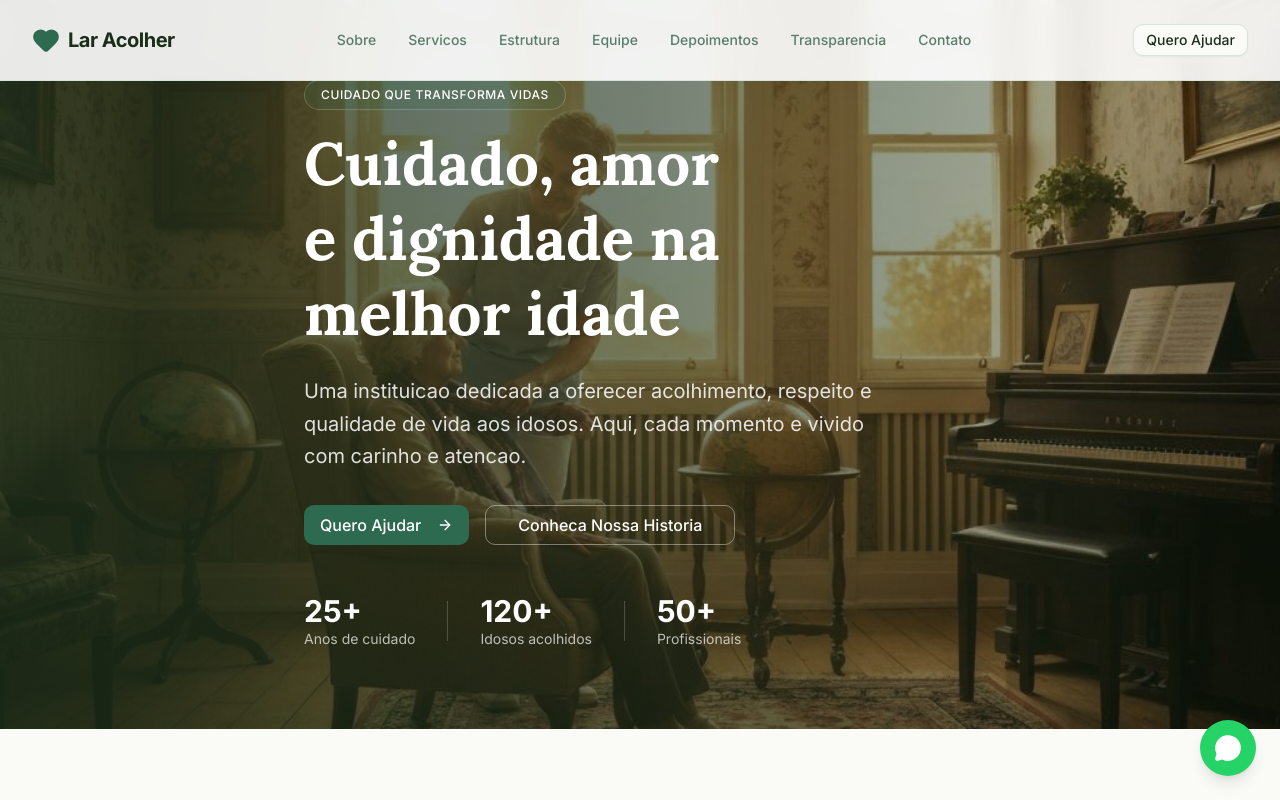
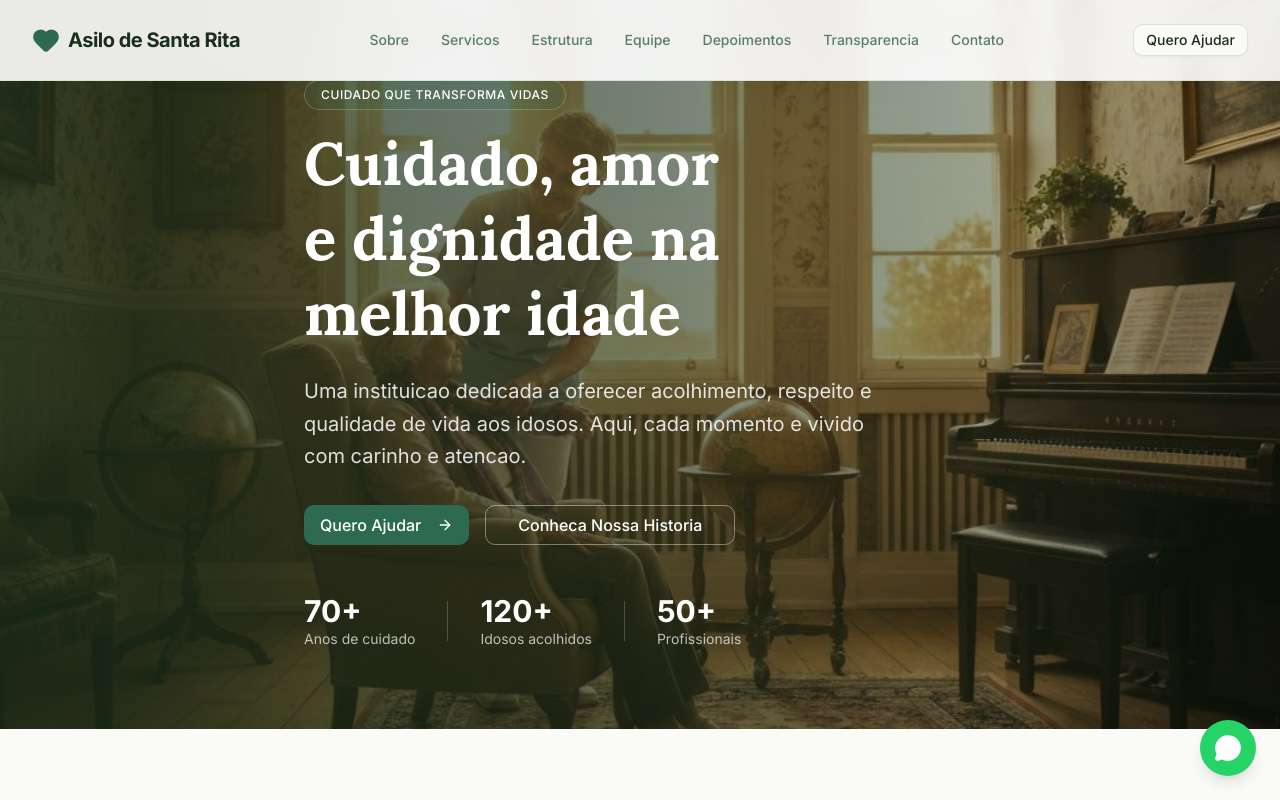
Before and after one commit to LucasCRezende/SiteAsiloSrs, a Next.js app: page / in a window 1280 px wide. Shown: the top 800 px of the page. Built offline with nearby package versions, Linux system fonts and the light colour scheme.

Commit message:
Alteração para Asilo

```diff
--- a/components/footer.tsx
+++ b/components/footer.tsx
@@ -27,7 +27,7 @@ export function Footer() {
             <Link href="/" className="flex items-center gap-2 mb-4">
               <Heart className="h-7 w-7 text-accent" fill="currentColor" />
               <span className="text-xl font-bold text-primary-foreground">
-                Lar Acolher
+                Asilo de Santa Rita
               </span>
             </Link>
             <p className="text-primary-foreground/70 text-sm leading-relaxed">
--- a/components/hero.tsx
+++ b/components/hero.tsx
@@ -53,7 +53,7 @@ export function Hero() {
 
           <div className="mt-12 flex items-center gap-8">
             <div>
-              <p className="text-3xl font-bold text-primary-foreground">25+</p>
+              <p className="text-3xl font-bold text-primary-foreground">70+</p>
               <p className="text-sm text-primary-foreground/70">Anos de cuidado</p>
             </div>
             <div className="h-10 w-px bg-primary-foreground/20" />
--- a/components/navbar.tsx
+++ b/components/navbar.tsx
@@ -25,7 +25,7 @@ export function Navbar() {
           <Link href="/" className="flex items-center gap-2">
             <Heart className="h-7 w-7 text-primary" fill="currentColor" />
             <span className="text-xl font-bold text-foreground tracking-tight">
-              Lar Acolher
+              Asilo de Santa Rita
             </span>
           </Link>
 
--- a/components/testimonials.tsx
+++ b/components/testimonials.tsx
@@ -7,7 +7,7 @@ const testimonials = [
   {
     name: "Maria Helena",
     role: "Familiar",
-    text: "Minha mae esta no Lar Acolher ha 3 anos e posso dizer que foi a melhor decisao que tomamos. A equipe trata ela com muito carinho e respeito. Fico tranquila sabendo que ela esta bem cuidada.",
+    text: "Minha mae esta no Asilo de Santa Rita ha 3 anos e posso dizer que foi a melhor decisao que tomamos. A equipe trata ela com muito carinho e respeito. Fico tranquila sabendo que ela esta bem cuidada.",
   },
   {
     name: "Seu Joao",
@@ -17,7 +17,7 @@ const testimonials = [
   {
     name: "Ana Paula",
     role: "Voluntaria",
-    text: "Ser voluntaria no Lar Acolher mudou minha vida. Ver o sorriso dos idosos quando chegamos e algo que nao tem preco. A instituicao faz um trabalho incrivel e merece todo apoio.",
+    text: "Ser voluntaria no Asilo de Santa Rita mudou minha vida. Ver o sorriso dos idosos quando chegamos e algo que nao tem preco. A instituicao faz um trabalho incrivel e merece todo apoio.",
   },
   {
     name: "Carlos Eduardo",
--- a/components/transparency.tsx
+++ b/components/transparency.tsx
@@ -5,28 +5,28 @@ const items = [
     icon: FileText,
     title: "Relatorios Financeiros",
     description:
-      "Publicamos anualmente nossos relatorios financeiros detalhados, garantindo total transparencia sobre a utilizacao dos recursos.",
+      "Publicamos anualmente nossos relatórios financeiros detalhados, garantindo total transparência sobre a utilizacao dos recursos.",
     badge: "Atualizado 2025",
   },
   {
     icon: Handshake,
     title: "Parcerias",
     description:
-      "Trabalhamos em conjunto com orgaos publicos, empresas e organizacoes sociais para ampliar nosso impacto e alcance.",
+      "Trabalhamos em conjunto com orgaos públicos, empresas e organizacoes sociais para ampliar nosso impacto e alcance.",
     badge: "15+ Parceiros",
   },
   {
     icon: ClipboardCheck,
     title: "Prestacao de Contas",
     description:
-      "Mantemos registros detalhados de todas as entradas e saidas, disponiveis para consulta publica a qualquer momento.",
+      "Mantemos registros detalhados de todas as entradas e saídas, disponíveis para consulta publica a qualquer momento.",
     badge: "Auditado",
   },
   {
     icon: Award,
     title: "Certificacoes",
     description:
-      "Possuimos todas as certificacoes necessarias e somos reconhecidos pelos orgaos reguladores pela qualidade dos nossos servicos.",
+      "Possuimos todas as certificaçõees necessarias e somos reconhecidos pelos orgãos reguladores pela qualidade dos nossos serviços.",
     badge: "CNAS / CEBAS",
   },
 ]
```
Also changed, not shown: public/images/about.jpg.
